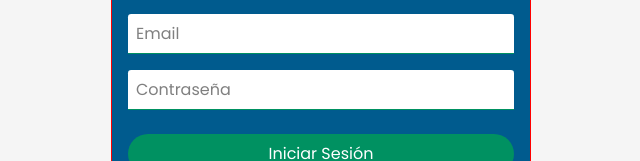
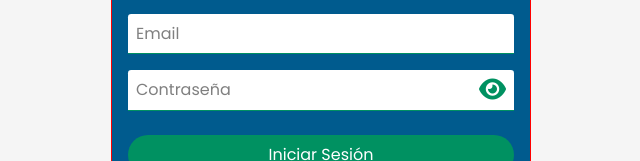
Before and after one commit to gonzaespasandin/ophi-frontend, a Vue app: page /login in a window 1280 px wide. Shown: the part 571-732 px from the top of the page, without its empty margins (319-959 px from the left). Built offline with nearby package versions, Linux system fonts and the light colour scheme; no server answers.

Commit message:
Create UI component "InputPassword" and use it on LoginView

```diff
--- /dev/null
+++ b/src/components/ui/InputPassword.vue
@@ -0,0 +1,48 @@
+<script setup>
+import {useTemplateRef, ref} from "vue";
+
+
+const model = defineModel()
+
+defineOptions({inheritAttrs: false})
+const currentType = ref('password')
+const typeValues = {
+  'password': {
+    toggleTo: 'text',
+    icon: 'fa-solid fa-eye fa-xl icon',
+  },
+  'text': {
+    toggleTo: 'password',
+    icon: 'fa-solid fa-eye-slash fa-xl icon',
+  }
+}
+
+function handleClick() {
+  currentType.value = typeValues[currentType.value].toggleTo
+}
+</script>
+
+<template>
+  <div class="flex bg-white rounded-t-[.2rem] border-b border-b-[#009161]">
+    <input
+        class="grow-1 p-2"
+        ref="input"
+        :type="currentType"
+        v-model="model"
+        v-bind="$attrs"
+    >
+    <button
+        type="button"
+        class="p-2"
+        aria-label="Mostrar / Ocultar contraseña"
+        @click="handleClick"
+
+    ><i :class="typeValues[currentType].icon"></i></button>
+  </div>
+</template>
+
+<style scoped>
+.icon {
+  color: #009161
+}
+</style>
--- a/src/views/LoginView.vue
+++ b/src/views/LoginView.vue
@@ -3,6 +3,7 @@
 import {ref} from "vue";
 import {login} from "../services/auth.js";
 import {useRouter} from "vue-router";
+import InputPassword from "../components/ui/InputPassword.vue";
 
 
 const loading = ref(false);
@@ -64,7 +65,8 @@ async function handleSubmit() {
 
         <div>
           <label for="password" aria-label="Contraseña"></label>
-          <input class="block border inputs" type="password" id="password" name="password" v-model="formData.password" placeholder="Contraseña" >
+          <InputPassword id="password" name="password" v-model="formData.password" placeholder="Contraseña" />
+          <!-- <input class="block border inputs" type="password" id="password" name="password" v-model="formData.password" placeholder="Contraseña" > -->
           <small>{{ formErrors.password }}</small>
         </div>
 
```
